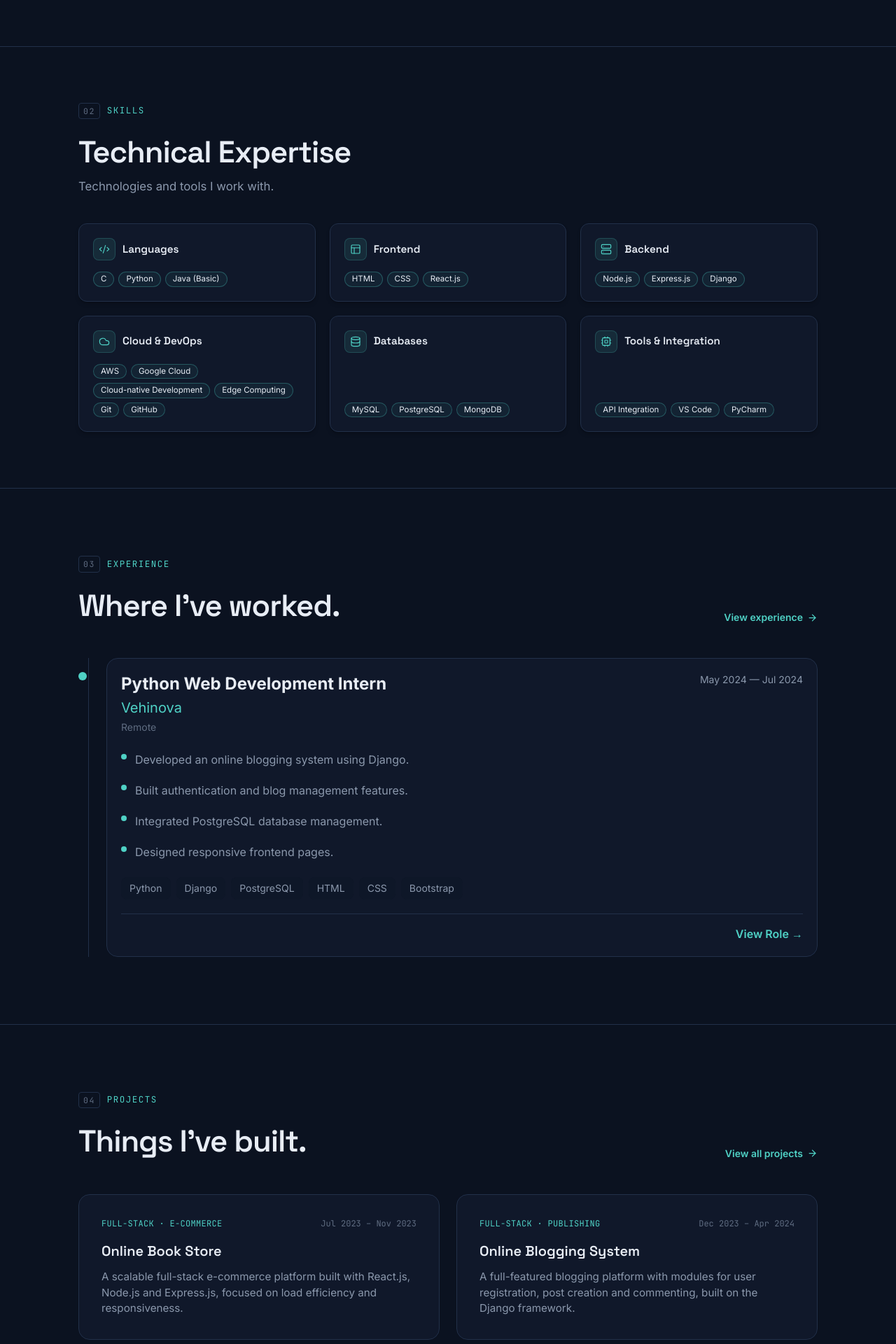
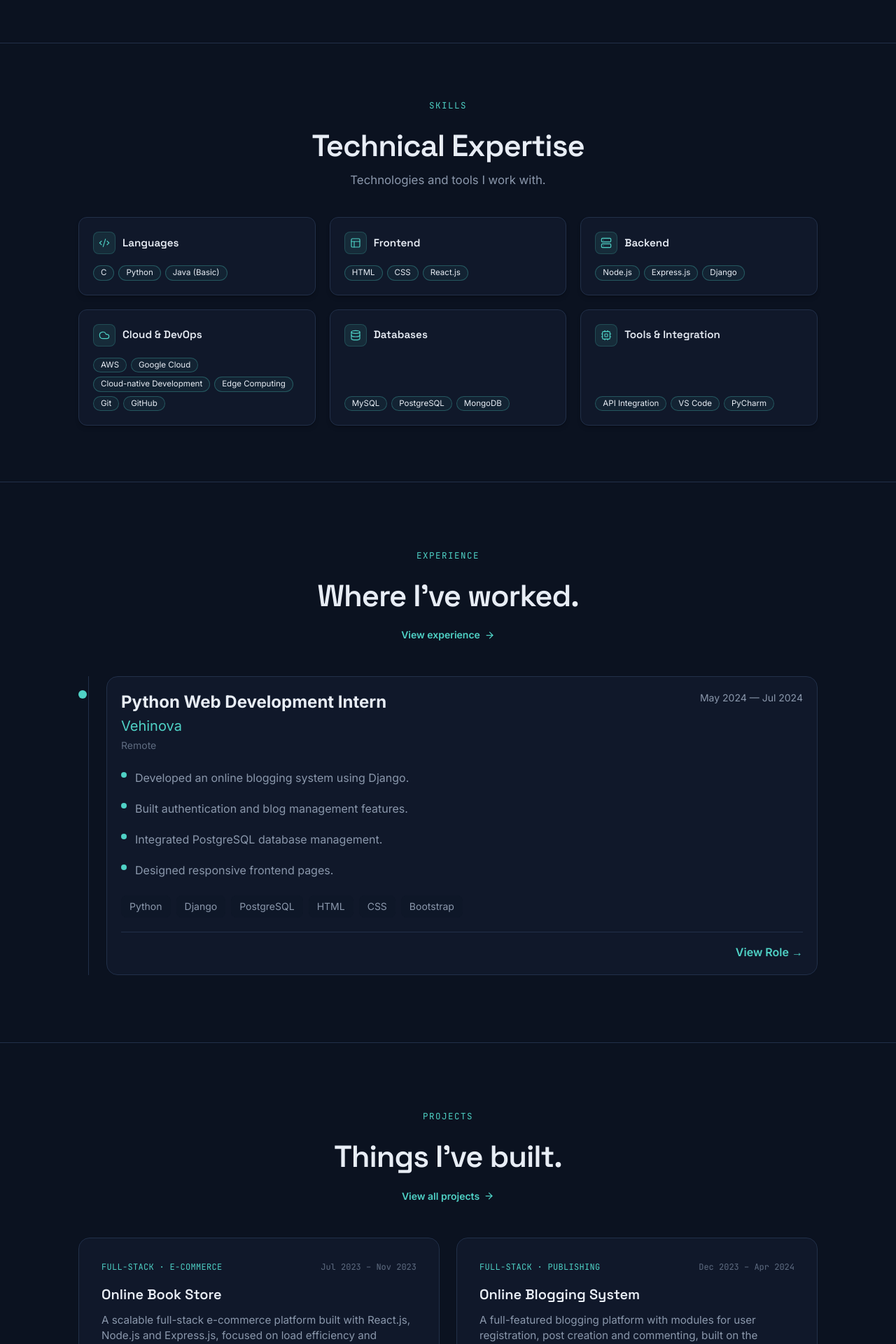
Before and after one commit to chayakiranch/ChayaKiran_portfolio, a React (Vite) app: page / in a window 1280 px wide. Shown: the part 1312-3232 px from the top of the page at 70% size. Built offline with nearby package versions, Linux system fonts and the light colour scheme.

Commit message:
updated HomePage

```diff
--- a/src/components/SectionHeading.jsx
+++ b/src/components/SectionHeading.jsx
@@ -1,16 +1,15 @@
-export default function SectionHeading({ tag, eyebrow, title, lead }) {
+// CHANGED: numbered badge (e.g. "01") removed; eyebrow, title, and lead now
+// horizontally centered for a consistent look across every page that uses this component.
+export default function SectionHeading({ eyebrow, title, lead }) {
   return (
-    <div>
-      <p className="flex items-center gap-2.5 font-mono text-[0.78rem] tracking-[0.12em] uppercase text-accent mb-5">
-        <span className="font-mono text-[0.72rem] text-muted-2 border border-panel-border rounded px-1.5 py-0.5">
-          {tag}
-        </span>
+    <div className="text-center">
+      <p className="font-mono text-[0.78rem] tracking-[0.12em] uppercase text-accent mb-5">
         {eyebrow}
       </p>
-      <h1 className="font-display font-semibold text-[clamp(1.9rem,3.4vw,2.75rem)] leading-tight tracking-tight max-w-[820px]">
+      <h1 className="font-display font-semibold text-[clamp(1.9rem,3.4vw,2.75rem)] leading-tight tracking-tight max-w-[820px] mx-auto">
         {title}
       </h1>
-      {lead && <p className="text-muted text-[1.05rem] max-w-[620px] mt-3.5">{lead}</p>}
+      {lead && <p className="text-muted text-[1.05rem] max-w-[620px] mx-auto mt-3.5">{lead}</p>}
     </div>
   );
 }
--- a/src/pages/AboutPage.jsx
+++ b/src/pages/AboutPage.jsx
@@ -8,7 +8,7 @@ export default function AboutPage() {
   return (
     <section className="py-24">
       <div className="max-w-[1120px] mx-auto px-6 md:px-8">
-        <SectionHeading tag="01" eyebrow="About" title="About me" />
+        <SectionHeading eyebrow="About" title="About me" />
 
         <div className="grid grid-cols-1 md:grid-cols-2 gap-16 items-start mt-12">
           <div className="space-y-5 text-muted">
--- a/src/pages/Home.jsx
+++ b/src/pages/Home.jsx
@@ -16,8 +16,8 @@ export default function Home() {
       {/* ABOUT */}
       <section className="py-24 border-t border-panel-border">
         <div className="max-w-[1120px] mx-auto px-6 md:px-8">
-          <p className="flex items-center gap-2.5 font-mono text-[0.78rem] tracking-[0.12em] uppercase text-accent mb-5">
-            <span className="font-mono text-[0.72rem] text-muted-2 border border-panel-border rounded px-1.5 py-0.5">01</span>
+          {/* CHANGED: numbered badge removed, eyebrow centered */}
+          <p className="text-center font-mono text-[0.78rem] tracking-[0.12em] uppercase text-accent mb-5">
             About
           </p>
           <div className="grid grid-cols-1 md:grid-cols-2 gap-12 items-start">
@@ -39,16 +39,18 @@ export default function Home() {
       {/* SIZE REDUCED: py-28 -> py-20, heading margins tightened, grid gap-8 -> gap-5 */}
       <section className="py-20 border-t border-panel-border relative">
         <div className="max-w-[1120px] mx-auto px-6 md:px-8">
-          <p className="flex items-center gap-2.5 font-mono text-[0.78rem] tracking-[0.12em] uppercase text-accent mb-5">
-            <span className="font-mono text-[0.72rem] text-muted-2 border border-panel-border rounded px-1.5 py-0.5">02</span>
+          {/* CHANGED: numbered badge removed; eyebrow, title, lead now centered */}
+          <div className="text-center mb-10">
+            <p className="font-mono text-[0.78rem] tracking-[0.12em] uppercase text-accent mb-5">
               Skills
             </p>
             <h2 className="font-display font-semibold text-[clamp(1.9rem,3.4vw,2.75rem)] leading-tight tracking-tight mb-2.5">
               Technical Expertise
             </h2>
-          <p className="text-muted text-[1.05rem] max-w-[620px] mb-10">
+            <p className="text-muted text-[1.05rem] max-w-[620px] mx-auto">
               Technologies and tools I work with.
             </p>
+          </div>
 
           <div className="grid grid-cols-1 md:grid-cols-2 lg:grid-cols-3 gap-5">
             {skillsData.map((group) => (
@@ -66,12 +68,12 @@ export default function Home() {
       {/* EXPERIENCE — same timeline-card design as the Experience page */}
       <section className="py-24 border-t border-panel-border">
         <div className="max-w-[1120px] mx-auto px-6 md:px-8">
-          <p className="flex items-center gap-2.5 font-mono text-[0.78rem] tracking-[0.12em] uppercase text-accent mb-5">
-            <span className="font-mono text-[0.72rem] text-muted-2 border border-panel-border rounded px-1.5 py-0.5">03</span>
+          {/* CHANGED: numbered badge removed; eyebrow, title, and link now centered/stacked */}
+          <div className="text-center mb-12">
+            <p className="font-mono text-[0.78rem] tracking-[0.12em] uppercase text-accent mb-5">
               Experience
             </p>
-          <div className="flex items-end justify-between flex-wrap gap-4 mb-12">
-            <h2 className="font-display font-semibold text-[clamp(1.9rem,3.4vw,2.75rem)] leading-tight tracking-tight">
+            <h2 className="font-display font-semibold text-[clamp(1.9rem,3.4vw,2.75rem)] leading-tight tracking-tight mb-4">
               Where I've worked.
             </h2>
             <NavLink to="/experience" className="glow-navlink inline-flex items-center gap-1.5 text-accent text-sm font-semibold group">
@@ -131,12 +133,12 @@ export default function Home() {
       {/* PROJECTS */}
       <section className="py-24 border-t border-panel-border">
         <div className="max-w-[1120px] mx-auto px-6 md:px-8">
-          <p className="flex items-center gap-2.5 font-mono text-[0.78rem] tracking-[0.12em] uppercase text-accent mb-5">
-            <span className="font-mono text-[0.72rem] text-muted-2 border border-panel-border rounded px-1.5 py-0.5">04</span>
+          {/* CHANGED: numbered badge removed; eyebrow, title, and link now centered/stacked */}
+          <div className="text-center mb-12">
+            <p className="font-mono text-[0.78rem] tracking-[0.12em] uppercase text-accent mb-5">
               Projects
             </p>
-          <div className="flex items-end justify-between flex-wrap gap-4 mb-12">
-            <h2 className="font-display font-semibold text-[clamp(1.9rem,3.4vw,2.75rem)] leading-tight tracking-tight">
+            <h2 className="font-display font-semibold text-[clamp(1.9rem,3.4vw,2.75rem)] leading-tight tracking-tight mb-4">
               Things I've built.
             </h2>
             <NavLink to="/projects" className="glow-navlink inline-flex items-center gap-1.5 text-accent text-sm font-semibold group">
--- a/src/pages/ProjectsPage.jsx
+++ b/src/pages/ProjectsPage.jsx
@@ -8,7 +8,7 @@ export default function ProjectsPage() {
   return (
     <section className="py-24">
       <div className="max-w-[1120px] mx-auto px-6 md:px-8">
-        <SectionHeading tag="03" eyebrow="Projects" title="Things I've built" />
+        <SectionHeading eyebrow="Projects" title="Things I've built" />
 
         <div className="grid grid-cols-1 md:grid-cols-2 gap-6 mt-12">
           {projectsData.map((p) => (
```
Lines whose indentation alone changed are shown as unchanged.
